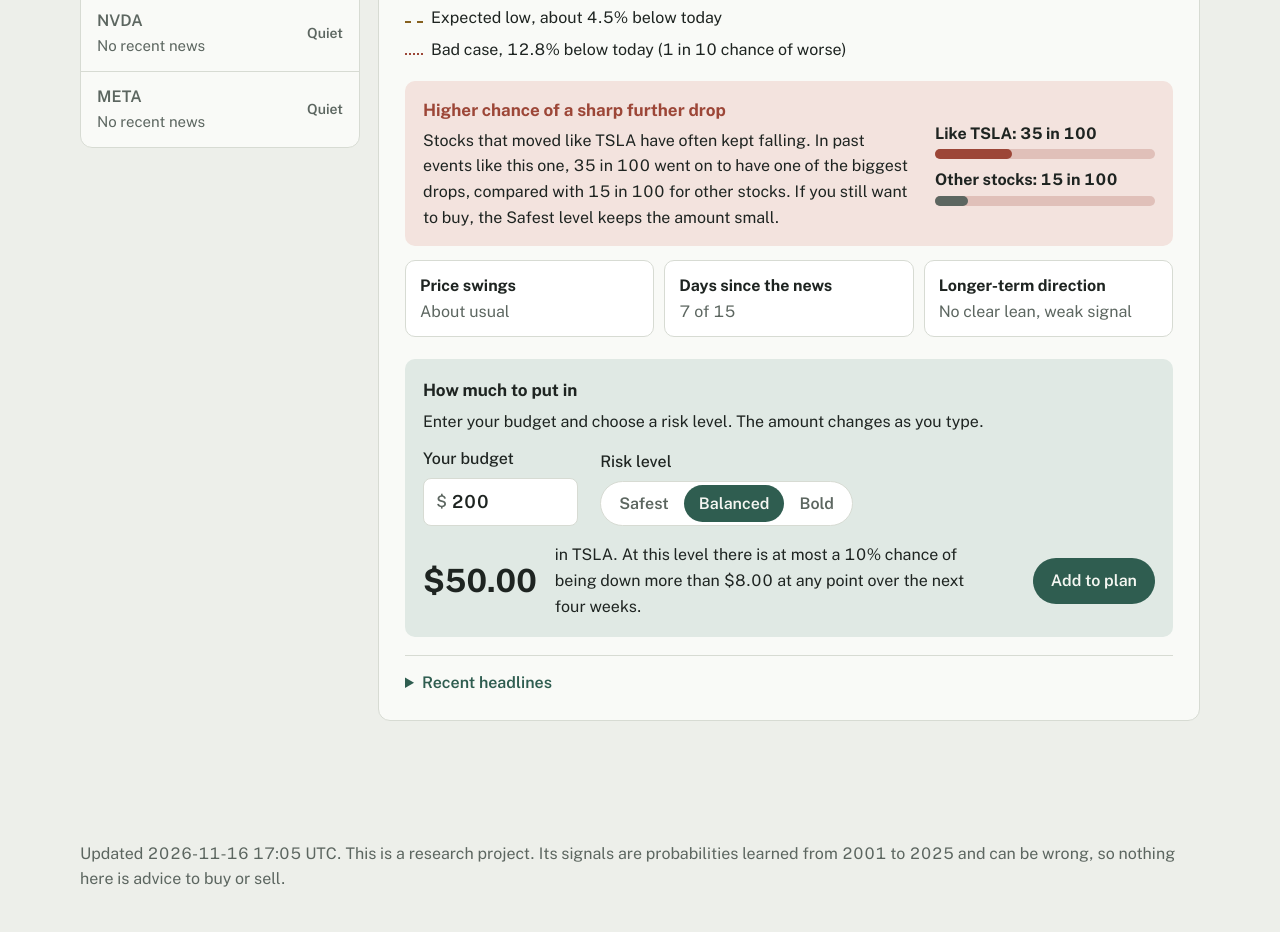
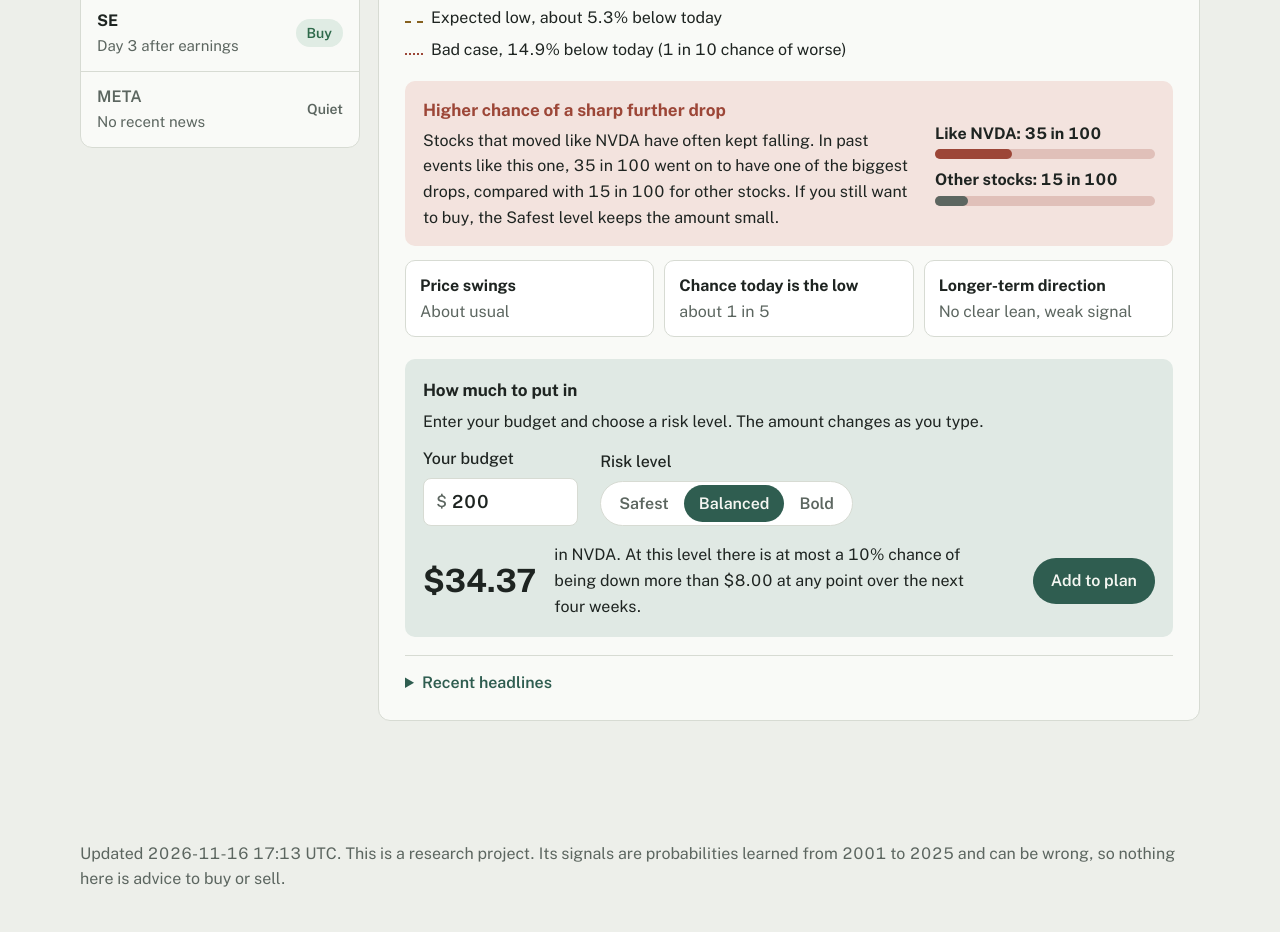
Before and after one commit to clairecwn/StockPredictionModel, a plain HTML site: page docs/index.html in a window 1280 px wide. Shown: the part 687-1619 px from the top of the page. Drawn offline with nearby package versions, Linux system fonts and the light colour scheme.

Commit message:
Live board update

```diff
--- a/docs/data/forward_scores.json
+++ b/docs/data/forward_scores.json
@@ -1,5 +1,5 @@
 {
- "generated_utc": "2026-11-16T17:05+00:00",
+ "generated_utc": "2026-11-16T17:14+00:00",
  "n_logged": 8,
  "n_scored": 0,
  "too_early": true,
--- a/docs/data/predictions.json
+++ b/docs/data/predictions.json
@@ -1,5 +1,5 @@
 {
- "generated_utc": "2026-11-16T17:05+00:00",
+ "generated_utc": "2026-11-16T17:13+00:00",
  "tickers": [
   "NVDA",
   "TSLA",
@@ -14,101 +14,101 @@
  "corr": [
   [
    1.0,
-   0.0,
-   0.0,
-   0.0,
-   0.0,
-   0.0,
-   0.0,
-   0.0,
-   0.0
+   0.371,
+   0.24,
+   0.26,
+   0.171,
+   0.366,
+   0.051,
+   0.13,
+   0.159
   ],
   [
-   0.0,
+   0.371,
    1.0,
-   0.294,
-   0.151,
-   0.174,
-   0.329,
+   0.286,
+   0.147,
+   0.17,
+   0.32,
+   0.124,
    0.128,
-   0.132,
-   0.165
+   0.161
   ],
   [
-   0.0,
-   0.294,
+   0.24,
+   0.286,
    1.0,
-   0.175,
-   0.155,
-   0.153,
-   0.124,
-   0.239,
-   0.259
+   0.17,
+   0.151,
+   0.149,
+   0.12,
+   0.232,
+   0.252
   ],
   [
-   0.0,
-   0.151,
-   0.175,
+   0.26,
+   0.147,
+   0.17,
    1.0,
-   0.149,
-   0.104,
-   0.131,
-   0.266,
-   0.231
+   0.144,
+   0.101,
+   0.127,
+   0.259,
+   0.224
   ],
   [
-   0.0,
-   0.174,
-   0.155,
-   0.149,
+   0.171,
+   0.17,
+   0.151,
+   0.144,
    1.0,
-   0.166,
-   0.163,
-   0.236,
-   0.214
+   0.161,
+   0.159,
+   0.23,
+   0.208
   ],
   [
-   0.0,
-   0.329,
-   0.153,
-   0.104,
-   0.166,
+   0.366,
+   0.32,
+   0.149,
+   0.101,
+   0.161,
    1.0,
-   0.05,
-   0.008,
-   0.069
+   0.048,
+   0.007,
+   0.067
   ],
   [
-   0.0,
-   0.128,
+   0.051,
    0.124,
-   0.131,
-   0.163,
-   0.05,
+   0.12,
+   0.127,
+   0.159,
+   0.048,
    1.0,
-   0.126,
-   0.144
+   0.122,
+   0.14
   ],
   [
-   0.0,
-   0.132,
-   0.239,
-   0.266,
-   0.236,
-   0.008,
-   0.126,
+   0.13,
+   0.128,
+   0.232,
+   0.259,
+   0.23,
+   0.007,
+   0.122,
    1.0,
-   0.398
+   0.387
   ],
   [
-   0.0,
-   0.165,
-   0.259,
-   0.231,
-   0.214,
-   0.069,
-   0.144,
-   0.398,
+   0.159,
+   0.161,
+   0.252,
+   0.224,
+   0.208,
+   0.067,
+   0.14,
+   0.387,
    1.0
   ]
  ],
@@ -132,7 +132,196 @@
   {
    "ticker": "NVDA",
    "name": "Nvidia",
-   "status": "no price data"
+   "price": 162.85001,
+   "price_date": "2026-11-13",
+   "chg_1d_pct": -2.00975,
+   "closes": [
+    210.96,
+    212.17,
+    213.9,
+    219.34,
+    222.27,
+    227.38,
+    228.87,
+    225.51,
+    224.58,
+    225.07,
+    228.86,
+    227.21,
+    228.38,
+    230.86,
+    233.95,
+    238.9,
+    239.24,
+    237.47,
+    230.48,
+    229.28,
+    226.32,
+    228.52,
+    221.3,
+    217.23,
+    214.13,
+    217.09,
+    216.47,
+    221.97,
+    212.21,
+    210.96,
+    216.0,
+    217.94,
+    215.38,
+    213.66,
+    204.64,
+    202.06,
+    206.69,
+    200.13,
+    181.6,
+    186.64,
+    178.67,
+    168.89,
+    173.73,
+    166.19,
+    162.85
+   ],
+   "close_dates": [
+    "2026-09-14",
+    "2026-09-15",
+    "2026-09-16",
+    "2026-09-17",
+    "2026-09-18",
+    "2026-09-21",
+    "2026-09-22",
+    "2026-09-23",
+    "2026-09-24",
+    "2026-09-25",
+    "2026-09-28",
+    "2026-09-29",
+    "2026-09-30",
+    "2026-10-01",
+    "2026-10-02",
+    "2026-10-05",
+    "2026-10-06",
+    "2026-10-07",
+    "2026-10-08",
+    "2026-10-09",
+    "2026-10-12",
+    "2026-10-13",
+    "2026-10-14",
+    "2026-10-15",
+    "2026-10-16",
+    "2026-10-19",
+    "2026-10-20",
+    "2026-10-21",
+    "2026-10-22",
+    "2026-10-23",
+    "2026-10-26",
+    "2026-10-27",
+    "2026-10-28",
+    "2026-10-29",
+    "2026-10-30",
+    "2026-11-02",
+    "2026-11-03",
+    "2026-11-04",
+    "2026-11-05",
+    "2026-11-06",
+    "2026-11-09",
+    "2026-11-10",
+    "2026-11-11",
+    "2026-11-12",
+    "2026-11-13"
+   ],
+   "next_earnings": "2026-11-17",
+   "headlines": [
+    {
+     "date": "2026-11-16 10:45",
+     "headline": "The Jensen Huang Lawsuit Puts Nvidia's Insurance Coverage in Focus",
+     "url": "https://finnhub.io/api/news?id=59f77b61cb2f17f0aa67bc6dc857794ea0666eb70092e746cdb534d13ac693f5"
+    },
+    {
+     "date": "2026-11-16 10:34",
+     "headline": "Nvidia's Q3 results will be no ordinary earnings day. Here's what investors need to see.",
+     "url": "https://finnhub.io/api/news?id=16c0ab82d42963ed2478f79f2f4c460cce13c5c03b713f1e316f216560cb35dd"
+    },
+    {
+     "date": "2026-11-16 10:31",
+     "headline": "Nvidia live updates: Interim CEO Kress prepares for Q3 earnings, with Huang reportedly planning comeback",
+     "url": "https://finnhub.io/api/news?id=2747139c0e5b58bd1052e9a4af87c45e0c7f6f60d3152137c7eb0c0647aa8b8a"
+    },
+    {
+     "date": "2026-11-16 10:26",
+     "headline": "From Nvidia\u2019s C-Suite Turmoil to Walmart vs. Target: What to Watch in This Week\u2019s Earnings",
+     "url": "https://finnhub.io/api/news?id=ac665fd968ee4e95cfed0ae1ecb77dc67d88346c02d8502103aafcacb34f1eee"
+    },
+    {
+     "date": "2026-11-16 08:51",
+     "headline": "Musk, Nvidia workers call for Huang return at Nvidia in petition",
+     "url": "https://finnhub.io/api/news?id=b43601b5cb376d14052ad4ed6e9fbf06ad54d275ac0083375b380e8d5dfad0c3"
+    },
+    {
+     "date": "2026-11-16 08:50",
+     "headline": "If Staying in Nvidia Stock Scares You, You Might Want To Consider This ETF",
+     "url": "https://finnhub.io/api/news?id=e0298be493b551c7f42862f3fa3d6a3192a03692e4c5bcfdb12b87bfad20f1bc"
+    }
+   ],
+   "status": "event",
+   "event_class": "other",
+   "event_headline": "",
+   "day0": "2026-11-12",
+   "car_0_1_pct": -5.01826,
+   "decision_day": 1,
+   "risk": {
+    "drift_1_20": {
+     "pred": 0.00711,
+     "lo80": -0.10477,
+     "hi80": 0.10246
+    },
+    "trough_2_20": {
+     "pred": -0.00773,
+     "lo80": -0.08755,
+     "hi80": 0.0519
+    },
+    "vol_ratio_2_20": {
+     "pred": 1.01049,
+     "lo80": 0.66854,
+     "hi80": 1.59362
+    },
+    "abn_volume_2_20": {
+     "pred": 1.55675,
+     "lo80": 1.01212,
+     "hi80": 2.28535
+    }
+   },
+   "entry": {
+    "signal": "BUY",
+    "expected_next5_sd": 0.00409,
+    "expected_further_dip_pct": 5.34478,
+    "at_new_low": true,
+    "p_low_holds": 0.19924
+   },
+   "sizing": {
+    "tiers": {
+     "safest": {
+      "weight": 0.08591,
+      "bad_case_pct": -20.6102,
+      "loss_budget_pct": 2.0,
+      "chance": 0.05
+     },
+     "recommended": {
+      "weight": 0.17183,
+      "bad_case_pct": -14.92222,
+      "loss_budget_pct": 4.0,
+      "chance": 0.1
+     },
+     "bold": {
+      "weight": 0.25774,
+      "bad_case_pct": -14.92222,
+      "loss_budget_pct": 8.0,
+      "chance": 0.1
+     }
+    },
+    "mu_pct": 1.08671,
+    "sigma_pct": 17.78267
+   },
+   "warning_big_drop": true
   },
   {
    "ticker": "TSLA",
@@ -758,7 +947,7 @@
    "event_class": "earnings_guidance",
    "event_headline": "",
    "day0": "2026-10-27",
-   "car_0_1_pct": -12.43611,
+   "car_0_1_pct": -12.4361,
    "decision_day": 13,
    "risk": {
     "drift_1_20": {
@@ -1171,7 +1360,7 @@
    "entry": {
     "signal": "WAIT",
     "expected_next5_sd": -0.1145,
-    "expected_further_dip_pct": 2.44625,
+    "expected_further_dip_pct": 2.44624,
     "at_new_low": false
    },
    "sizing": {
--- a/docs/index.html
+++ b/docs/index.html
@@ -264,7 +264,7 @@ function renderList() {
     const g = live(s) ? sig(s) : null;
     const pill = g ? `<span class="pill ${g}">${g === "BUY" ? "Buy" : "Wait"}</span>` : `<span class="pill none">${live(s) ? "Closed" : s.preview ? "Preview" : "Quiet"}</span>`;
     const sub = live(s) ? `Day ${s.decision_day} after ${s.event_class === "earnings_guidance" ? "earnings" : s.event_class === "other" ? "a big move" : "news"}`
-              : s.preview ? `Earnings on ${day(s.preview.report_date)}` : "No recent news";
+              : s.status === "no price data" ? "Prices not loaded" : s.preview ? `Earnings on ${day(s.preview.report_date)}` : "No recent news";
     return `<button class="row ${live(s) ? "" : "quiet"}" aria-selected="${s.ticker === sel}" data-t="${esc(s.ticker)}"><span><span class="t">${esc(s.ticker)}</span><br><span class="s">${sub}</span></span>${pill}</button>`;
   }).join("");
   document.querySelectorAll(".row").forEach(b => b.onclick = () => { sel = b.dataset.t; store.set("sel", sel); renderAll(); });
@@ -306,7 +306,7 @@ function renderDetail() {
   if (!s) { el.innerHTML = `<p class="quietmsg">Pick a stock from the watchlist to begin.</p>`; return; }
   const chg = s.chg_1d_pct;
   const head = `<div class="d-head"><h1>${esc(s.ticker)}</h1><span class="name">${esc(s.name || "")}</span>
-    <div class="px"><b>${fmt(s.price, 2)}</b>${chg == null ? "" : `<span class="${chg >= 0 ? "up" : "down"}">${chg >= 0 ? "Up" : "Down"} ${fmt(Math.abs(chg), 2)}% on ${day(s.price_date)}</span>`}</div></div>`;
+    <div class="px"><b>${fmt(s.price, 2)}</b>${chg == null ? "" : `<span class="${chg >= 0 ? "up" : "down"}">${chg >= 0 ? "Up" : "Down"} ${fmt(Math.abs(chg), 2)}% on ${day(s.price_date)}</span>`}</div></div>${s.stale ? `<p class="note">Today's prices could not be loaded, so this is the reading from ${day(s.price_date)}.</p>` : ""}`;
   if (!live(s)) {
     const pv = s.preview;
     if (pv) {
@@ -321,6 +321,10 @@ function renderDetail() {
         </div>
         <p class="note">The direction of an earnings reaction cannot be forecast from public information, so the preview only says how big the move may be. A buy or wait call appears after the report, once the reaction is known.</p>
         <div class="sec"><h2>Price over the last two months</h2>${chart(s)}</div>`;
+      return;
+    }
+    if (s.status === "no price data") {
+      el.innerHTML = head + `<p class="quietmsg">Prices for ${esc(s.ticker)} could not be loaded at the last update, so there is no reading for it yet. The board tries again at the next update.</p>`;
       return;
     }
     el.innerHTML = head + `<p class="quietmsg">${esc(s.ticker)} has had no company news in the last three weeks, so there is nothing to time right now.${s.next_earnings ? ` Its next earnings report is due on ${day(s.next_earnings)}, and the board will update after it.` : ""}</p>${chart(s)}`;
```
Also changed, not shown: docs/data/forward_log.csv (+8 -8 lines), 3 other files.
